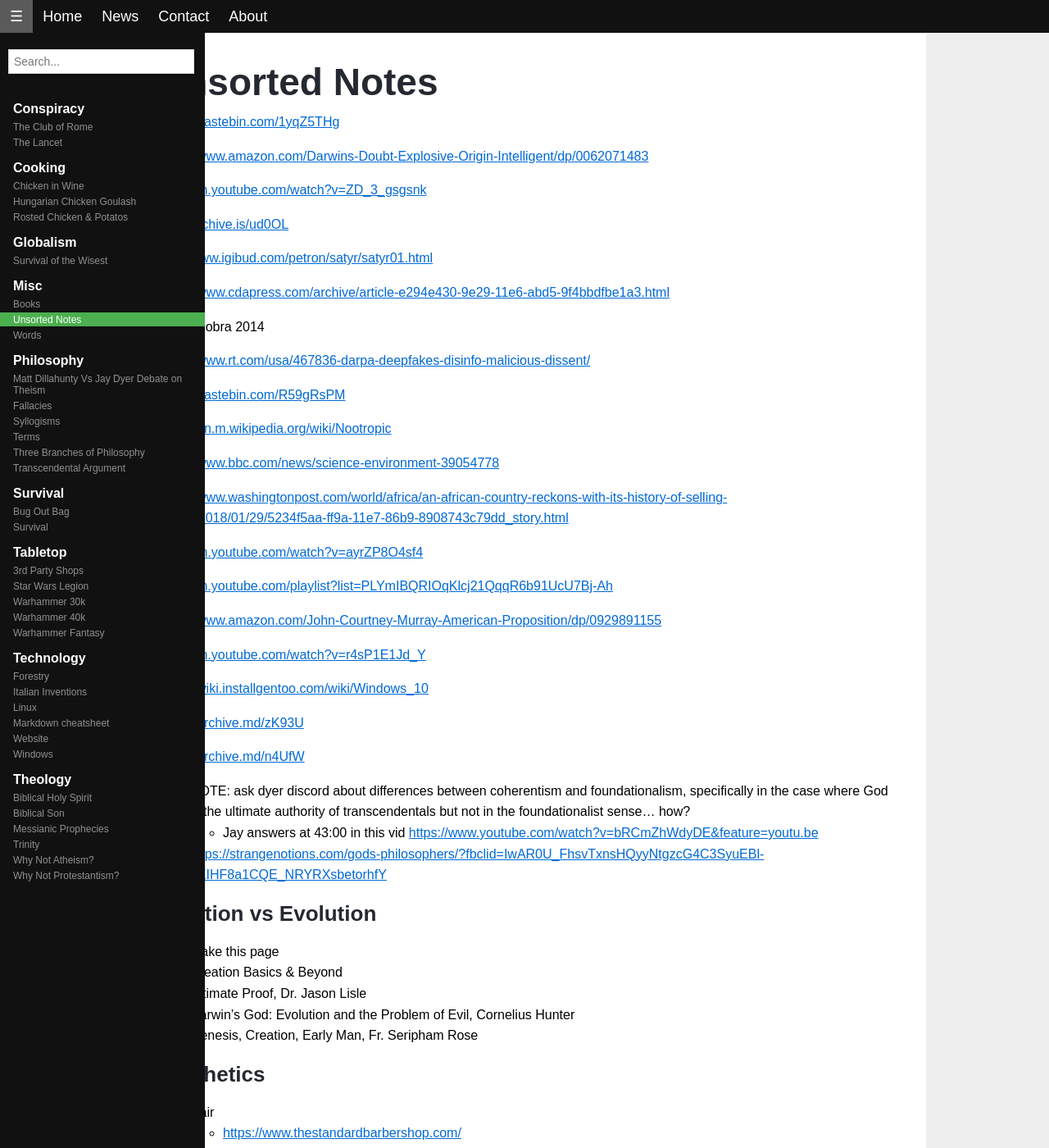
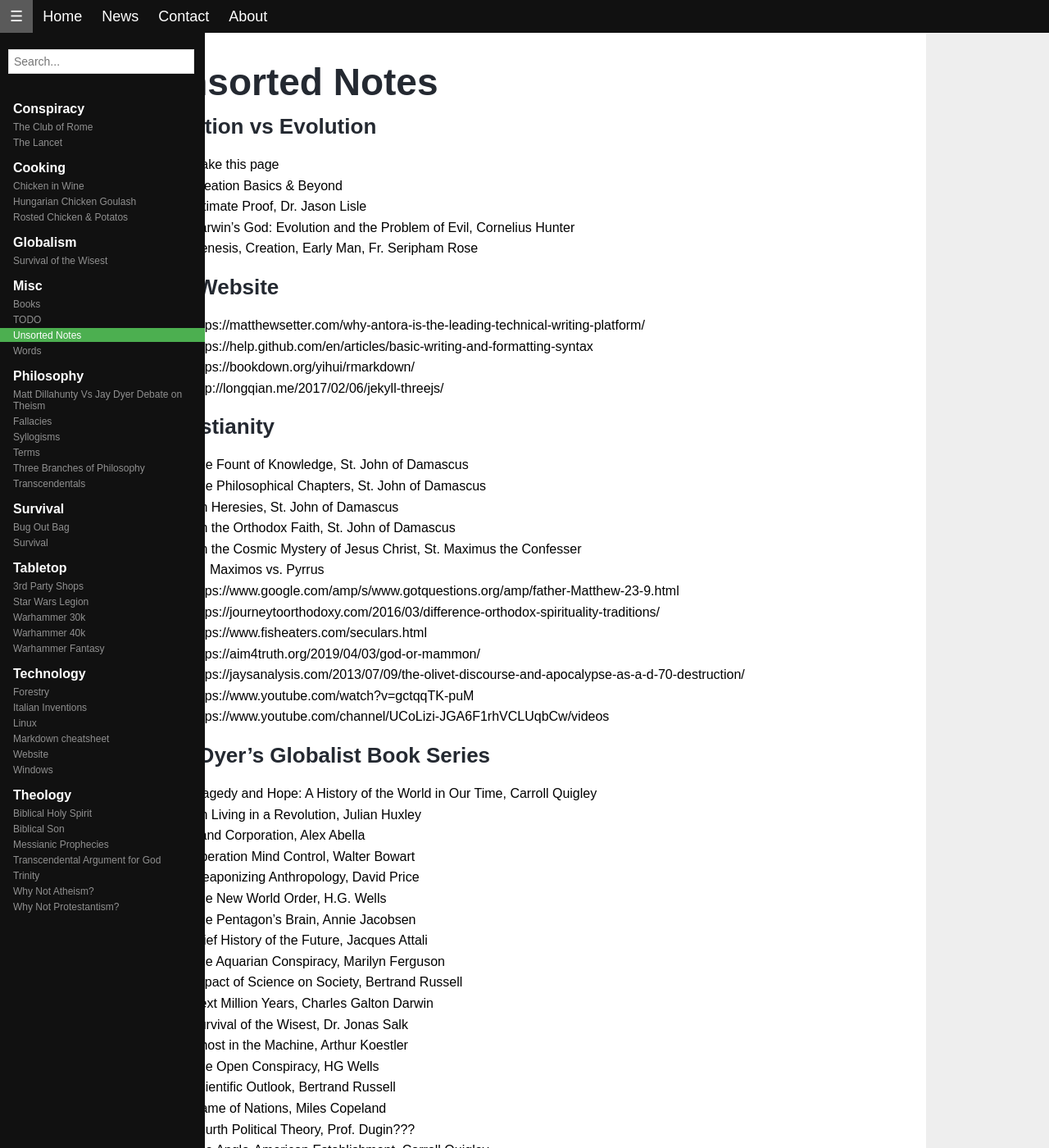
Before and after one commit to ddigiorg/ddigiorg.github.io, a Jekyll site: the page built from pages/misc/unsorted.md, in a window 1280 px wide and 1400 px high. Shown: the whole window at 82% size. Built offline with Jekyll 4.4.1, drawn with Linux system fonts in a browser that asks for light colours; our own code applies the rules of GitHub Pages for plain Markdown files; some of the changed text lies outside the part shown.

Commit message:
slight reorg and work on TAG

```diff
--- a/pages/misc/unsorted.md
+++ b/pages/misc/unsorted.md
@@ -1,46 +1,4 @@
 # Unsorted Notes
-
-[https://pastebin.com/1yqZ5THg](https://pastebin.com/1yqZ5THg "https://pastebin.com/1yqZ5THg")
-
-[https://www.amazon.com/Darwins-Doubt-Explosive-Origin-Intelligent/dp/0062071483](https://www.amazon.com/Darwins-Doubt-Explosive-Origin-Intelligent/dp/0062071483 "https://www.amazon.com/Darwins-Doubt-Explosive-Origin-Intelligent/dp/0062071483")
-
-[https://m.youtube.com/watch?v=ZD_3_gsgsnk](https://m.youtube.com/watch?v=ZD_3_gsgsnk "https://m.youtube.com/watch?v=ZD_3_gsgsnk")
-
-[http://archive.is/ud0OL](http://archive.is/ud0OL "http://archive.is/ud0OL")
-
-[http://www.igibud.com/petron/satyr/satyr01.html](http://www.igibud.com/petron/satyr/satyr01.html "http://www.igibud.com/petron/satyr/satyr01.html")
-
-[https://www.cdapress.com/archive/article-e294e430-9e29-11e6-abd5-9f4bbdfbe1a3.html](https://www.cdapress.com/archive/article-e294e430-9e29-11e6-abd5-9f4bbdfbe1a3.html "https://www.cdapress.com/archive/article-e294e430-9e29-11e6-abd5-9f4bbdfbe1a3.html")
-
-shelby cobra 2014
-
-[https://www.rt.com/usa/467836-darpa-deepfakes-disinfo-malicious-dissent/](https://www.rt.com/usa/467836-darpa-deepfakes-disinfo-malicious-dissent/ "https://www.rt.com/usa/467836-darpa-deepfakes-disinfo-malicious-dissent/")
-
-[https://pastebin.com/R59gRsPM](https://pastebin.com/R59gRsPM "https://pastebin.com/R59gRsPM")
-
-[https://en.m.wikipedia.org/wiki/Nootropic](https://en.m.wikipedia.org/wiki/Nootropic "https://en.m.wikipedia.org/wiki/Nootropic")
-
-[https://www.bbc.com/news/science-environment-39054778](https://www.bbc.com/news/science-environment-39054778 "https://www.bbc.com/news/science-environment-39054778")
-
-[https://www.washingtonpost.com/world/africa/an-african-country-reckons-with-its-history-of-selling-slaves/2018/01/29/5234f5aa-ff9a-11e7-86b9-8908743c79dd_story.html](https://www.washingtonpost.com/world/africa/an-african-country-reckons-with-its-history-of-selling-slaves/2018/01/29/5234f5aa-ff9a-11e7-86b9-8908743c79dd_story.html "https://www.washingtonpost.com/world/africa/an-african-country-reckons-with-its-history-of-selling-slaves/2018/01/29/5234f5aa-ff9a-11e7-86b9-8908743c79dd_story.html")
-
-[https://m.youtube.com/watch?v=ayrZP8O4sf4](https://m.youtube.com/watch?v=ayrZP8O4sf4 "https://m.youtube.com/watch?v=ayrZP8O4sf4")
-
-[https://m.youtube.com/playlist?list=PLYmIBQRIOqKlcj21QqqR6b91UcU7Bj-Ah](https://m.youtube.com/playlist?list=PLYmIBQRIOqKlcj21QqqR6b91UcU7Bj-Ah "https://m.youtube.com/playlist?list=PLYmIBQRIOqKlcj21QqqR6b91UcU7Bj-Ah")
-
-[https://www.amazon.com/John-Courtney-Murray-American-Proposition/dp/0929891155](https://www.amazon.com/John-Courtney-Murray-American-Proposition/dp/0929891155 "https://www.amazon.com/John-Courtney-Murray-American-Proposition/dp/0929891155")
-
-[https://m.youtube.com/watch?v=r4sP1E1Jd_Y](https://m.youtube.com/watch?v=r4sP1E1Jd_Y "https://m.youtube.com/watch?v=r4sP1E1Jd_Y")
-
-[https://wiki.installgentoo.com/wiki/Windows_10](https://wiki.installgentoo.com/wiki/Windows_10 "https://wiki.installgentoo.com/wiki/Windows_10")
-
-[https://archive.md/zK93U](https://archive.md/zK93U "https://archive.md/zK93U")
-
-[https://archive.md/n4UfW](https://archive.md/n4UfW "https://archive.md/n4UfW")
-
-- NOTE: ask dyer discord about differences between coherentism and foundationalism, specifically in the case where God is the ultimate authority of transcendentals but not in the foundationalist sense... how?
-  - Jay answers at 43:00 in this vid [https://www.youtube.com/watch?v=bRCmZhWdyDE&feature=youtu.be](https://www.youtube.com/watch?v=bRCmZhWdyDE&feature=youtu.be)
-- [https://strangenotions.com/gods-philosophers/?fbclid=IwAR0U_FhsvTxnsHQyyNtgzcG4C3SyuEBl-oKIHF8a1CQE_NRYRXsbetorhfY](https://strangenotions.com/gods-philosophers/?fbclid=IwAR0U_FhsvTxnsHQyyNtgzcG4C3SyuEBl-oKIHF8a1CQE_NRYRXsbetorhfY "https://strangenotions.com/gods-philosophers/?fbclid=IwAR0U_FhsvTxnsHQyyNtgzcG4C3SyuEBl-oKIHF8a1CQE_NRYRXsbetorhfY")
 
 ### Creation vs Evolution
 
@@ -49,16 +7,6 @@ shelby cobra 2014
 - Ultimate Proof, Dr. Jason Lisle
 - Darwin's God: Evolution and the Problem of Evil, Cornelius Hunter
 - Genesis, Creation, Early Man, Fr. Seripham Rose
-
-### Aesthetics
-
-- Hair
-  - [https://www.thestandardbarbershop.com/](https://www.thestandardbarbershop.com/)
-- Heavy Stubble
-  - [https://www.reddit.com/r/AskMen/comments/9zgvel/men_who_have_the_stubble_look_what_do_you_use_to/](https://www.reddit.com/r/AskMen/comments/9zgvel/men_who_have_the_stubble_look_what_do_you_use_to/)
-  - Conair iStubble
-- beard
-  - [https://www.youtube.com/watch?v=OdvgHaqrEWc](https://www.youtube.com/watch?v=OdvgHaqrEWc)
 
 ### For Website
 
@@ -181,13 +122,6 @@ shelby cobra 2014
 
 - https://michaelbluejay.com/house/basics.html
 
-### Words
-
-
-
-### Todo
-
-- watch Gundam Thunderbolt
 
 ## Is Darwinism Collapsing?
 
```
Also changed, not shown: other parts of pages/misc/unsorted.md (+0 -7 lines), pages/misc/books.md (+1 -2 lines), pages/misc/todo.md (added, +46 -0 lines), pages/philosophy/transcendental-argument.md (deleted, +0 -43 lines), pages/philosophy/transcendentals.md (added, +41 -0 lines), pages/technology/windows.md (+4 -0 lines), pages/theology/transcendental-argument-for-God.md (added, +67 -0 lines).
